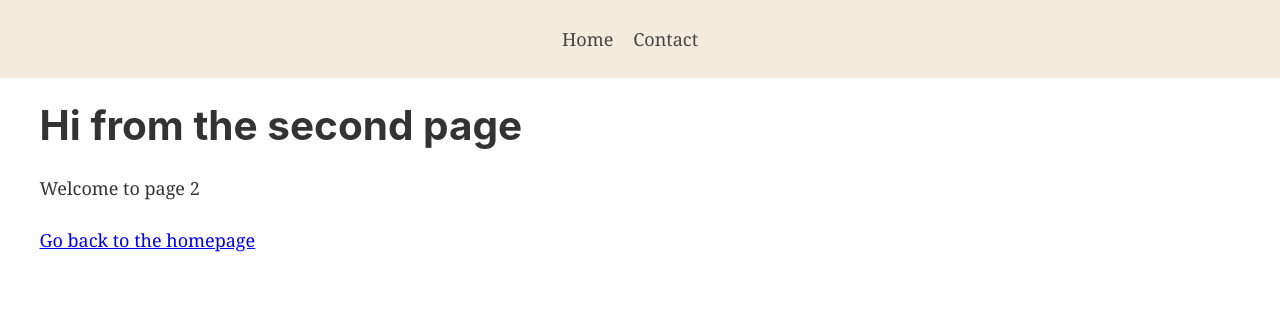
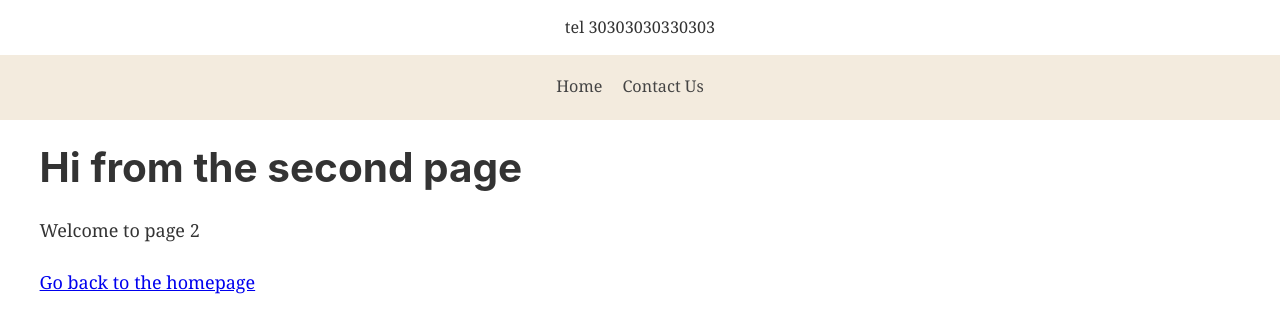
Before and after one commit to osogrizz/gatsby-starter-santa-fe, a Gatsby site: page /contact in a window 1280 px wide. Built offline with nearby package versions, Linux system fonts and the light colour scheme; Gatsby itself is replaced by a stand-in of ours.

Commit message:
Added pre-header. Matched headers to existing site.

```diff
--- a/src/components/header.js
+++ b/src/components/header.js
@@ -11,7 +11,11 @@ const Wrapper = styled.div`
 const Container = styled.div`
   margin: 0 auto;
   max-width: 1420;
-  padding: 1.45rem 1.0875rem;
+  margin: 0 auto;
+  height: 65px;
+  padding-top: 1rem ;
+  font-size: 0.9rem;
+
 
   a {
     margin-right: 20px;
@@ -35,7 +39,7 @@ class Header extends Component {
         </Link>
 
         <Link to="/contact">
-          Contact
+          Contact Us
         </Link>
 
       </Container>
--- a/src/components/layout.js
+++ b/src/components/layout.js
@@ -2,6 +2,7 @@ import React from 'react'
 import PropTypes from 'prop-types'
 import { StaticQuery, graphql } from 'gatsby'
 
+import PreHeader from './pre-header'
 import Header from './header'
 import './layout.css'
 
@@ -18,6 +19,7 @@ const Layout = ({ children }) => (
     `}
     render={data => (
       <>
+        <PreHeader />
         <Header siteTitle={data.site.siteMetadata.title} />
         <div
           style={{
--- /dev/null
+++ b/src/components/pre-header.js
@@ -0,0 +1,19 @@
+import React from 'react'
+import { Link } from 'gatsby'
+import styled from 'styled-components'
+
+const Wrapper = styled.div`
+  margin: 0 auto;
+  height: 55px;
+  padding-top: .8rem ;
+  font-size: 0.9rem;
+  text-align: center;
+`
+
+const PreHeader = () => (
+    <Wrapper>
+        <p>tel 30303030330303</p>
+    </Wrapper>
+)
+
+export default PreHeader
```
